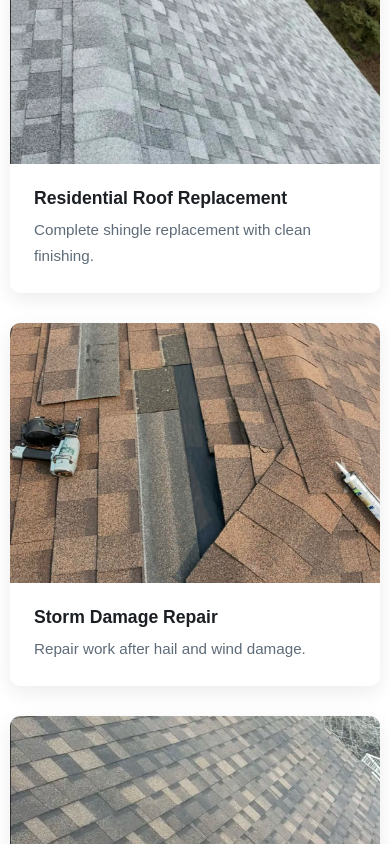
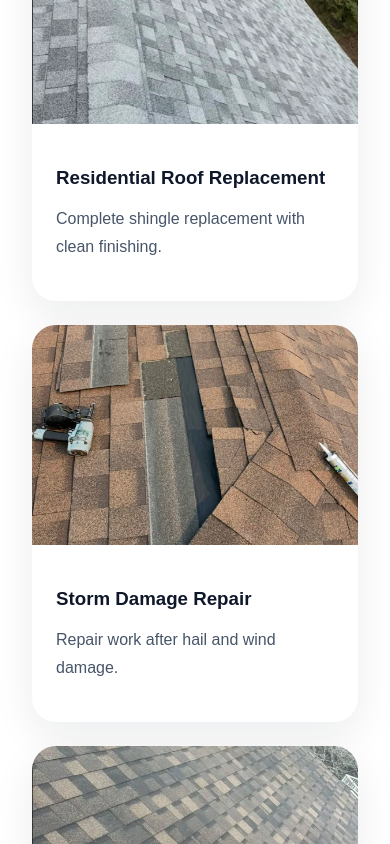
Before and after one commit to Mjcs99/roofing-business-site, a React (Vite) app in the folder CrombieAndSonsRoofing/: page / in a window 390 px wide. Shown: the part 7060-7904 px from the top of the page. Built offline with nearby package versions, Linux system fonts and the light colour scheme.

Commit message:
refactor: Create ContentCards reusable component

```diff
--- /dev/null
+++ b/CrombieAndSonsRoofing/src/components/layout/ContentCards.module.css
@@ -0,0 +1,48 @@
+.grid{
+  margin-top: 2rem;
+  display: grid;
+  gap: 1.5rem;
+  grid-template-columns: repeat(3, minmax(0, 1fr));
+}
+
+.card{
+  overflow: hidden;
+  background: #fff;
+  border-radius: 24px;
+  box-shadow: 0 14px 40px rgba(15, 23, 42, 0.08);
+}
+
+.card p{
+  color: #475569;
+  line-height: 1.75;
+}
+
+.card h3{
+  color: #0f172a;
+  margin-bottom: 0.85rem;
+}
+.card img{
+  width: 100%;
+  height: 260px;
+  object-fit: cover;
+  display: block;
+}
+
+.content {
+    padding: 1.5rem;
+}
+
+@media (max-width: 1100px) {
+  .grid {
+    grid-template-columns: repeat(2, minmax(0, 1fr));
+  }
+}
+
+@media (max-width: 768px) {
+  .grid {
+    grid-template-columns: 1fr;
+  }
+  .card img {
+    height: 220px;
+  }
+}
--- /dev/null
+++ b/CrombieAndSonsRoofing/src/components/layout/ContentCards.tsx
@@ -0,0 +1,30 @@
+import styles from "./ContentCards.module.css";
+
+type Card = {
+  image: string;
+  alt: string;
+  title: string;
+  description: string;
+};
+
+type Props = {
+  items: Card[];
+  style?: React.CSSProperties;
+};
+
+export default function ContentCards({ items, style }: Props) {
+  return (
+    <div className={styles.grid} style={style}>
+      {items.map((item, index) => (
+        <article key={index} className={styles.card}>
+          <img src={item.image} alt={item.alt} className={styles.image} />
+
+          <div className={styles.content}>
+            <h3>{item.title}</h3>
+            <p>{item.description}</p>
+          </div>
+        </article>
+      ))}
+    </div>
+  );
+}
--- a/CrombieAndSonsRoofing/src/components/layout/ProjectCarousel.css
+++ /dev/null
@@ -1,42 +0,0 @@
-.project-gallery {
-  display: grid;
-  grid-template-columns: repeat(3, 1fr);
-  gap: 30px;
-
-  margin: 40px 10px 0 10px;
-}
-
-.gallery-card {
-  overflow: hidden;
-  border-radius: 10px;
-  background: white;
-  box-shadow: 0 6px 20px rgba(0,0,0,0.08);
-}
-
-.gallery-image {
-  width: 100%;
-  height: 260px;
-  object-fit: cover;
-  display: block;
-}
-
-.gallery-caption {
-  padding: 18px;
-}
-
-.gallery-caption h3 {
-  margin-bottom: 8px;
-  font-size: 1.1rem;
-}
-
-.gallery-caption p {
-  font-size: 0.95rem;
-  color: #666;
-}
-
-@media (max-width: 900px) {
-  .project-gallery {
-    display: flex;
-    flex-direction: column;
-  }
-}
--- a/CrombieAndSonsRoofing/src/components/layout/ProjectCarousel.tsx
+++ /dev/null
@@ -1,43 +0,0 @@
-import roof1 from "../../assets/roof-photo.webp";
-import roof2 from "../../assets/storm-damage-repair.jpg";
-import roof3 from "../../assets/carousel2.png";
-
-import "./ProjectCarousel.css";
-
-const images = [
-  {
-    src: roof1,
-    alt: "Shingle roof replacement project",
-    title: "Residential Roof Replacement",
-    description: "Complete shingle replacement with clean finishing."
-  },
-  {
-    src: roof2,
-    alt: "Roof repair project",
-    title: "Storm Damage Repair",
-    description: "Repair work after hail and wind damage."
-  },
-  {
-    src: roof3,
-    alt: "Roof repair project",
-    title: "Roof Maintenance",
-    description: "Preventative maintenance to extend the life of your roof."
-  }
-];
-
-export default function ProjectCarousel() {
-  return (
-    <div className="project-gallery">
-      {images.map((img, i) => (
-        <div key={i} className="gallery-card">
-          <img src={img.src} alt={img.alt} className="gallery-image" />
-
-          <div className="gallery-caption">
-            <h3>{img.title}</h3>
-            <p>{img.description}</p>
-          </div>
-        </div>
-      ))}
-    </div>
-  );
-}
--- a/CrombieAndSonsRoofing/src/data/HomePageData.tsx
+++ b/CrombieAndSonsRoofing/src/data/HomePageData.tsx
@@ -37,3 +37,28 @@ export const safetyHero = {
 
   actions: [],
 };
+
+import roof1 from "../assets/roof-photo.webp";
+import roof2 from "../assets/storm-damage-repair.jpg";
+import roof3 from "../assets/carousel2.png";
+
+export const homeContentCards = [
+    {
+      image: roof1,
+      alt: "Shingle roof replacement project",
+      title: "Residential Roof Replacement",
+      description: "Complete shingle replacement with clean finishing."
+    },
+    {
+      image: roof2,
+      alt: "Roof repair project",
+      title: "Storm Damage Repair",
+      description: "Repair work after hail and wind damage."
+    },
+    {
+      image: roof3,
+      alt: "Roof repair project",
+      title: "Roof Maintenance",
+      description: "Preventative maintenance to extend the life of your roof."
+    }
+  ];
--- a/CrombieAndSonsRoofing/src/data/ServicesPageData.tsx
+++ b/CrombieAndSonsRoofing/src/data/ServicesPageData.tsx
@@ -24,3 +24,28 @@ export const servicesHero = {
     },
   ],
 };
+
+import asphalt from "../assets/services_photos/asphalt-roofing-system.webp"
+import metal from "../assets/services_photos/metal-roofing-system.webp"
+import rubber from "../assets/services_photos/rubber-roofing-system.webp"
+
+export const servicesContentCards = [
+    {
+      image: asphalt,
+      alt: "Asphalt roof shingles",
+      title: "When asphalt makes sense",
+      description: "Asphalt is ideal when you want a reliable roofing system with strong curb appeal and a more affordable upfront cost for a standard sloped roof."
+    },
+    {
+      image: metal,
+      alt: "When metal makes sense",
+      title: "Storm Damage Repair",
+      description: "Metal is the better choice when you want long-term value, premium appearance, and a highly durable system built for the long haul."
+    },
+    {
+      image: rubber,
+      alt: "Rubber roof shingles",
+      title: "When rubber makes sense",
+      description: "Rubber is a smart solution for flat or low-slope roof areas where waterproofing, drainage, and durability are especially important."
+    }
+  ];
--- a/CrombieAndSonsRoofing/src/pages/HomePage.tsx
+++ b/CrombieAndSonsRoofing/src/pages/HomePage.tsx
@@ -1,6 +1,5 @@
 import ScrollReveal from "../components/animations/ScrollReveal";
 import Footer from "../components/layout/Footer";
-import ProjectCarousel from "../components/layout/ProjectCarousel";
 import beforeRoof from "../assets/before-roof-repair.jpg";
 import afterRoof from "../assets/after-roof-repair.jpg";
 import steepRoofOne from "../assets/homepage_photos/steep-roof-1.webp"
@@ -15,7 +14,8 @@ import galleryFour from "../assets/homepage_photos/gallery/gallery-4.jpg";
 import galleryFive from "../assets/homepage_photos/gallery/gallery-5.jpg";
 import gallerySix from "../assets/homepage_photos/gallery/gallery-6.png";
 import PageHero from "../components/layout/PageHero";
-import { homeHero, safetyHero } from "../data/HomePageData";
+import { homeContentCards, homeHero, safetyHero } from "../data/HomePageData";
+import ContentCards from "../components/layout/ContentCards";
 
 export default function HomePage() {
     const galleryImages = [
@@ -346,7 +346,7 @@ export default function HomePage() {
         </div>
 
         <ScrollReveal y={30}>
-            <ProjectCarousel />
+            <ContentCards items={homeContentCards} style={{ margin: "0 2rem" }}/>
         </ScrollReveal>
 
         </section>
--- a/CrombieAndSonsRoofing/src/pages/ServicesPage.css
+++ b/CrombieAndSonsRoofing/src/pages/ServicesPage.css
@@ -23,7 +23,6 @@
 .service-detail-card,
 .process-card,
 .cleaning-card,
-.system-card,
 .services-cta-card {
   background: #fff;
   border-radius: 24px;
@@ -116,7 +115,6 @@
 .comparison-card h3,
 .featured-service-content h3,
 .cleaning-card h3,
-.system-card h3,
 .process-card h3 {
   color: #0f172a;
   margin-bottom: 0.85rem;
@@ -126,7 +124,6 @@
 .comparison-card p,
 .featured-service-content p,
 .cleaning-card p,
-.system-card p,
 .process-card p {
   color: #475569;
   line-height: 1.75;
@@ -138,28 +135,6 @@
 
 .comparison-card-featured {
   border: 2px solid #caa25a;
-}
-
-.system-comparison-grid {
-  margin-top: 2rem;
-  display: grid;
-  gap: 1.5rem;
-  grid-template-columns: repeat(3, minmax(0, 1fr));
-}
-
-.system-card {
-  overflow: hidden;
-}
-
-.system-card img {
-  width: 100%;
-  height: 260px;
-  object-fit: cover;
-  display: block;
-}
-
-.system-card-content {
-  padding: 1.5rem;
 }
 
 .featured-service-row {
@@ -309,8 +284,7 @@
   .service-detail-grid,
   .cleaning-grid,
   .process-grid,
-  .project-gallery-grid,
-  .system-comparison-grid {
+  .project-gallery-grid {
     grid-template-columns: repeat(2, minmax(0, 1fr));
   }
 
@@ -331,8 +305,7 @@
   .service-detail-grid,
   .cleaning-grid,
   .process-grid,
-  .project-gallery-grid,
-  .system-comparison-grid {
+  .project-gallery-grid {
     grid-template-columns: 1fr;
   }
 
@@ -341,8 +314,7 @@
   }
 
   .project-gallery-grid img,
-  .cleaning-card img,
-  .system-card img {
+  .cleaning-card img {
     height: 220px;
   }
 
--- a/CrombieAndSonsRoofing/src/pages/ServicesPage.tsx
+++ b/CrombieAndSonsRoofing/src/pages/ServicesPage.tsx
@@ -2,24 +2,19 @@ import Footer from "../components/layout/Footer";
 import "./ServicesPage.css";
 import hero from "../assets/roofing-services.webp"
 import ScrollReveal from "../components/animations/ScrollReveal";
-import asphalt from "../assets/services_photos/asphalt-roofing-system.webp"
-import metal from "../assets/services_photos/metal-roofing-system.webp"
 import cedar from "../assets/services_photos/cedar-shake-cleaning.jpg"
 import gutter from "../assets/services_photos/gutter.jpg"
 import siding from "../assets/services_photos/vinyl-siding-repairs.png"
-import rubber from "../assets/services_photos/rubber-roofing-system.webp"
 import soffit from "../assets/services_photos/soffit-fascia-replacement.webp"
 import repairs from "../assets/services_photos/emergency-leaks-repairs.webp"
 import sidingCleaning from "../assets/services_photos/siding-cleaning.webp"
 import roofCleaning from "../assets/services_photos/roof-cleaning.webp"
 import PageHero from "../components/layout/PageHero";
-import { servicesHero } from "../data/ServicesPageData";
+import { servicesContentCards, servicesHero } from "../data/ServicesPageData";
+import ContentCards from "../components/layout/ContentCards";
 
 const serviceImages = {
   hero,
-  asphalt,
-  metal,
-  rubber,
   siding,
   soffit,
   repairs,
@@ -122,41 +117,7 @@ export default function ServicesPage() {
               </p>
             </article>
           </div>
-
-          <div className="system-comparison-grid">
-            <article className="system-card">
-              <img src={serviceImages.asphalt} alt="Asphalt roofing installation" />
-              <div className="system-card-content">
-                <h3>When asphalt makes sense</h3>
-                <p>
-                  Asphalt is ideal when you want a reliable roofing system with strong
-                  curb appeal and a more affordable upfront cost for a standard sloped roof.
-                </p>
-              </div>
-            </article>
-
-            <article className="system-card">
-              <img src={serviceImages.rubber} alt="Rubber roofing installation" />
-              <div className="system-card-content">
-                <h3>When rubber makes sense</h3>
-                <p>
-                  Rubber is a smart solution for flat or low-slope roof areas where
-                  waterproofing, drainage, and durability are especially important.
-                </p>
-              </div>
-            </article>
-
-            <article className="system-card">
-              <img src={serviceImages.metal} alt="Metal roofing installation" />
-              <div className="system-card-content">
-                <h3>When metal makes sense</h3>
-                <p>
-                  Metal is the better choice when you want long-term value, premium
-                  appearance, and a highly durable system built for the long haul.
-                </p>
-              </div>
-            </article>
-          </div>
+          <ContentCards items={servicesContentCards}/>
         </div>
         </ScrollReveal>
       </section>
```
